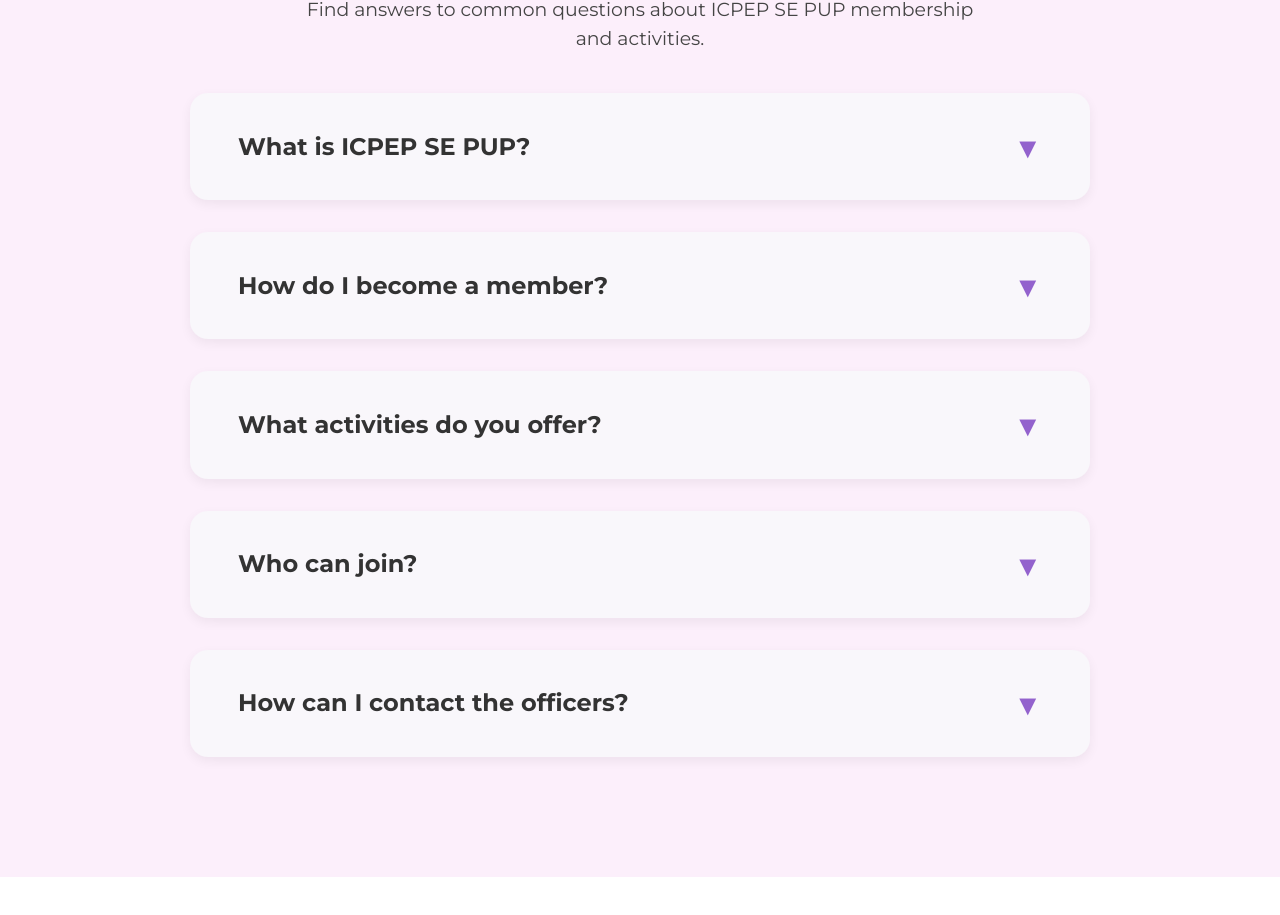
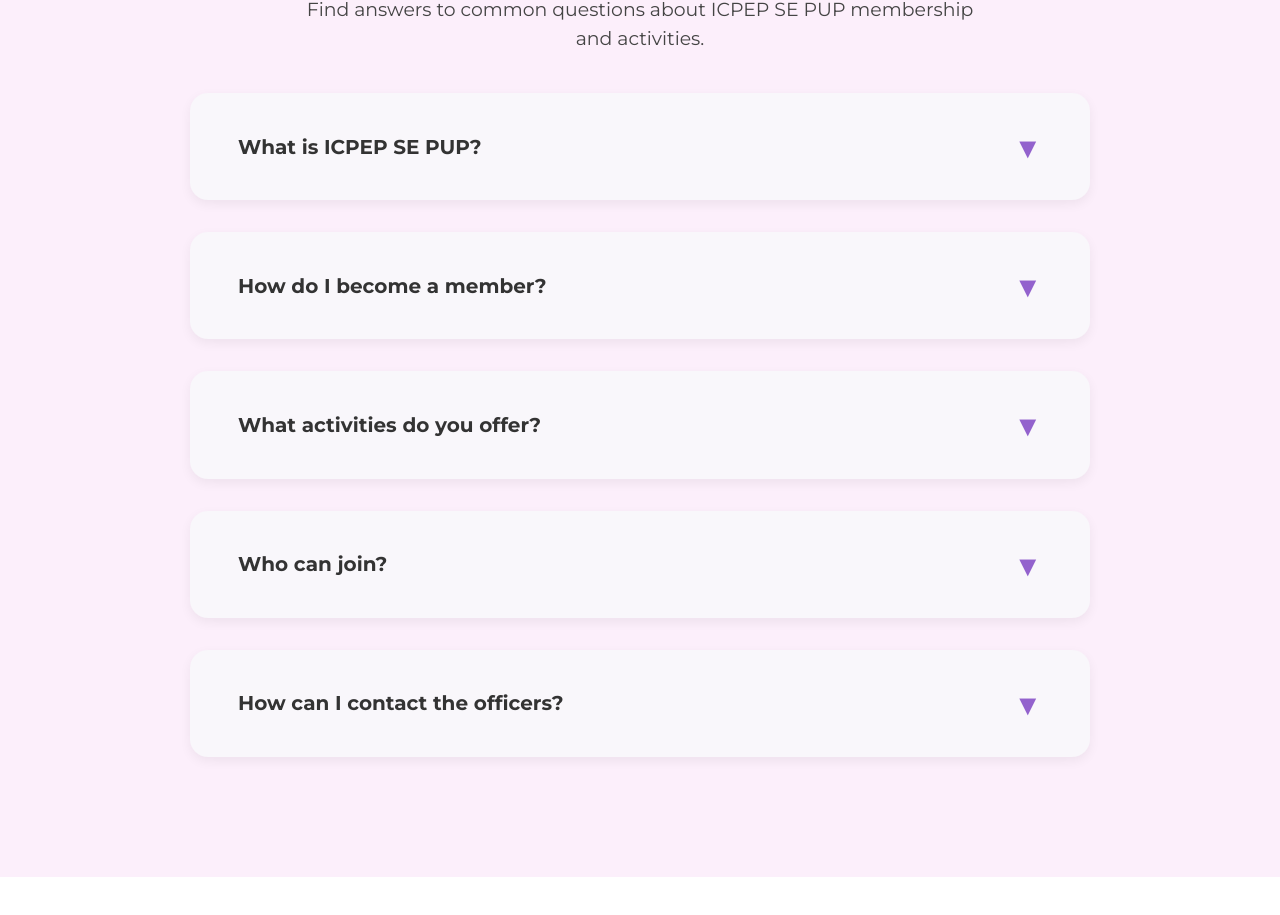
Before and after one commit to red-sakai/ICPEP-PUP-CMS-Website, a React (Vite) app: page /contact in a window 1280 px wide. Shown: the part 976-1891 px from the top of the page. Built offline with nearby package versions, Linux system fonts and the light colour scheme.

Commit message:
fix: adjust font sizes in Card4 component for better consistency

```diff
--- a/src/components/ui/Card4.tsx
+++ b/src/components/ui/Card4.tsx
@@ -30,7 +30,7 @@ const Card4: React.FC<Card4Props> = ({ question, answer }) => {
           style={{
             fontFamily: 'Montserrat, sans-serif',
             fontWeight: 700,
-            fontSize: '1.5rem',
+            fontSize: '1.25rem',
             color: '#333',
             margin: 0,
           }}
@@ -54,7 +54,7 @@ const Card4: React.FC<Card4Props> = ({ question, answer }) => {
         <p
           style={{
             fontFamily: 'Montserrat, sans-serif',
-            fontSize: '1.15rem',
+            fontSize: '1.05rem',
             color: '#222',
             margin: '1.2rem 0 0 0',
             lineHeight: 1.6,
```
